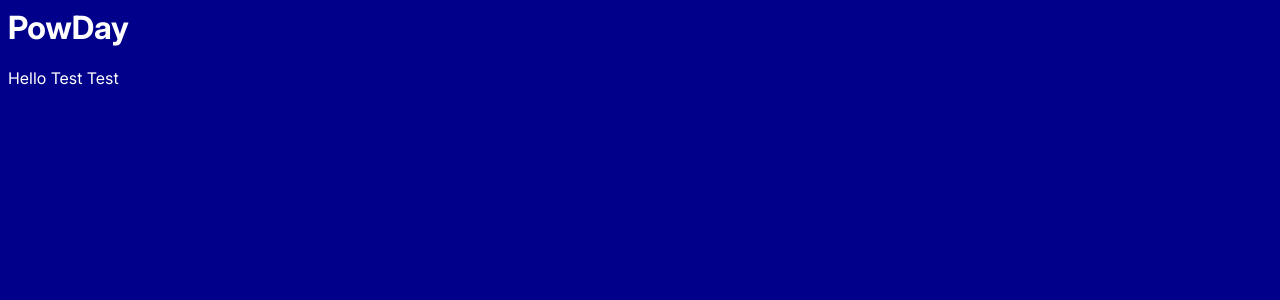
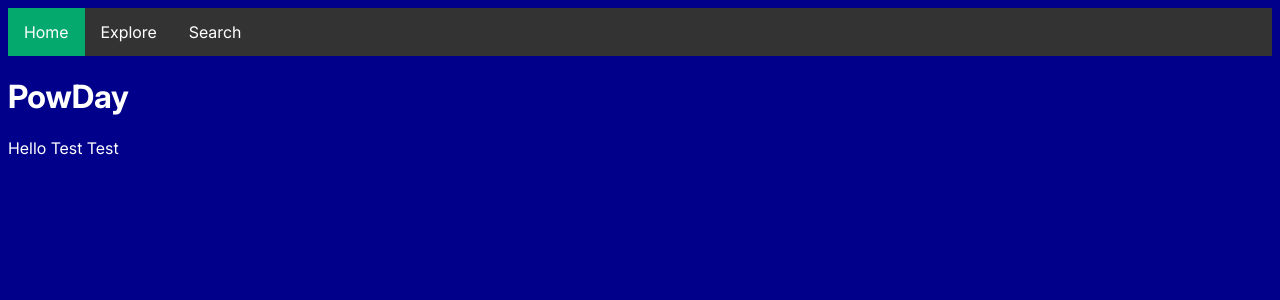
Before and after one commit to jinjen2004/PowDay, a Flask app: page / in a window 1280 px wide. Shown: the top 300 px of the page. Run offline with Flask 3, Linux system fonts and the light colour scheme.

Commit message:
nav bar start

```diff
--- a/static/css/all.css
+++ b/static/css/all.css
@@ -7,3 +7,31 @@ body {
     color: white !Important;
     font-family: Inter;
 }
+
+ul {
+    list-style-type: none;
+    margin: 0;
+    padding: 0;
+    overflow: hidden;
+    background-color: #333;
+  }
+
+  li {
+    float: left;
+  }
+
+  li a {
+    display: block;
+    color: white;
+    text-align: center;
+    padding: 14px 16px;
+    text-decoration: none;
+  }
+
+  li a:hover:not(.active) {
+    background-color: #111;
+  }
+
+  .active {
+    background-color: #04AA6D;
+  }
--- a/templates/explore.html
+++ b/templates/explore.html
@@ -3,6 +3,11 @@
     <link rel="stylesheet" href="{{url_for('static',filename='css/explore.css')}}">
 </head>
 <body>
+    <ul>
+        <li><a  href="{{url_for('home')}}">Home</a></li>
+        <li><a class="active" href="{{url_for('explore')}}">Explore</a></li>
+        <li><a href="{{url_for('search')}}">Search</a></li>
+    </ul>
     <div class="resort-info">
         {% for item, desc in collection %}
         <img src="{{url_for('static', filename='img/ski.jpeg')}}"/>
--- a/templates/home.html
+++ b/templates/home.html
@@ -2,6 +2,11 @@
     <link rel="stylesheet" href="{{url_for('static',filename='css/all.css')}}">
 </head>
 <body>
+    <ul>
+        <li><a class="active" href="{{url_for('home')}}">Home</a></li>
+        <li><a href="{{url_for('explore')}}">Explore</a></li>
+        <li><a href="{{url_for('search')}}">Search</a></li>
+    </ul>
     <h1>PowDay</h1>
     <p>Hello {{user}}</p>
 </body>
--- a/templates/search.html
+++ b/templates/search.html
@@ -4,6 +4,11 @@
 </head>
 
 <body>
+    <ul>
+        <li><a href="{{url_for('home')}}">Home</a></li>
+        <li><a href="{{url_for('explore')}}">Explore</a></li>
+        <li><a class="active" href="{{url_for('search')}}">Search</a></li>
+    </ul>
     <form>
         <p>Price</p>
         <input type="radio" id="$" name="price" value="$">
```
